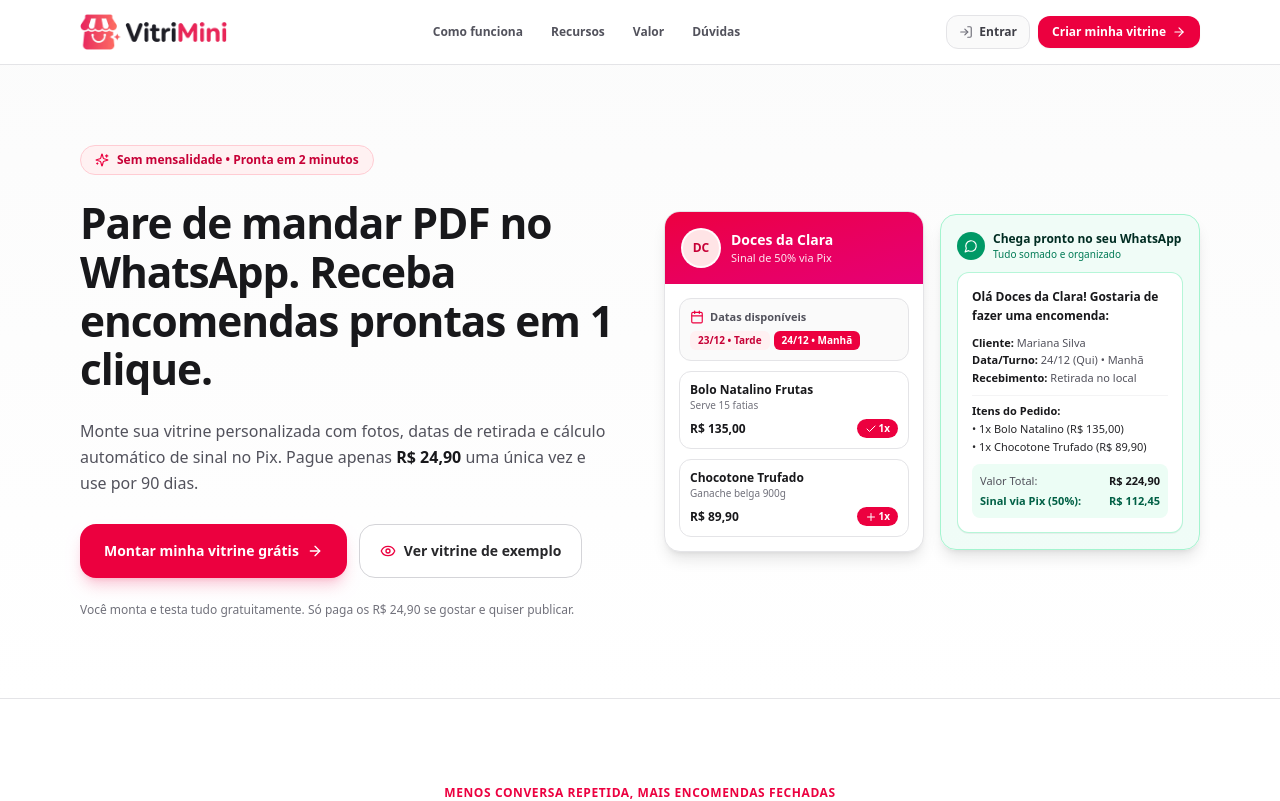
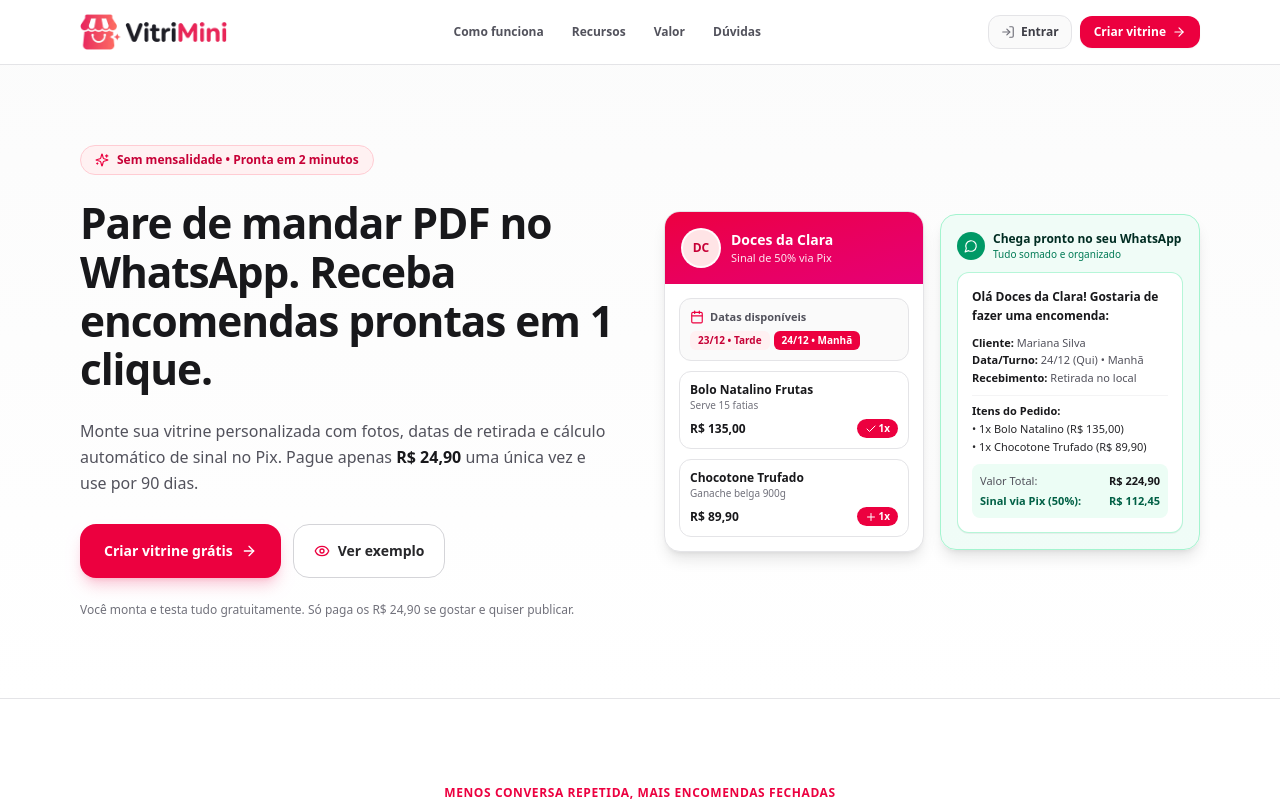
Before and after one commit to copperlamb78/vitrimini, a React (Vite) app in the folder frontend/: page / in a window 1280 px wide. Shown: the top 801 px of the page. Built offline with nearby package versions, Linux system fonts and the light colour scheme; no server answers.

Commit message:
refactor(ux): simplifica microcopy de CTAs e navbar na LandingPage

```diff
--- a/frontend/src/pages/LandingPage.tsx
+++ b/frontend/src/pages/LandingPage.tsx
@@ -193,7 +193,7 @@ export function LandingPage() {
                   to="/criar"
                   className="inline-flex items-center gap-1.5 rounded-xl bg-rose-600 px-3.5 py-2 text-xs font-bold text-white shadow-xs transition hover:bg-rose-700"
                 >
-                  Criar minha vitrine
+                  Criar vitrine
                   <ArrowRight className="h-3.5 w-3.5" />
                 </Link>
               </>
@@ -228,7 +228,7 @@ export function LandingPage() {
                   to="/criar"
                   className="inline-flex items-center justify-center gap-2 rounded-2xl bg-rose-600 px-6 py-4 text-sm font-bold text-white shadow-lg shadow-rose-600/20 transition hover:-translate-y-0.5 hover:bg-rose-700"
                 >
-                  Montar minha vitrine grátis
+                  Criar vitrine grátis
                   <ArrowRight className="h-4 w-4" />
                 </Link>
 
@@ -238,7 +238,7 @@ export function LandingPage() {
                   className="inline-flex items-center justify-center gap-2 rounded-2xl border border-zinc-300 bg-white px-5 py-4 text-sm font-bold text-zinc-800 transition hover:-translate-y-0.5 hover:bg-zinc-50"
                 >
                   <Eye className="h-4 w-4 text-rose-600" />
-                  Ver vitrine de exemplo
+                  Ver exemplo
                 </button>
               </div>
 
@@ -651,7 +651,7 @@ export function LandingPage() {
               to="/criar"
               className="mt-7 flex w-full items-center justify-center gap-2 rounded-2xl bg-rose-600 px-6 py-4 text-sm font-bold text-white shadow-lg shadow-rose-600/20 transition hover:-translate-y-0.5 hover:bg-rose-700"
             >
-              Criar minha vitrine agora
+              Criar vitrine
               <ArrowRight className="h-4 w-4" />
             </Link>
           </Reveal>
```
